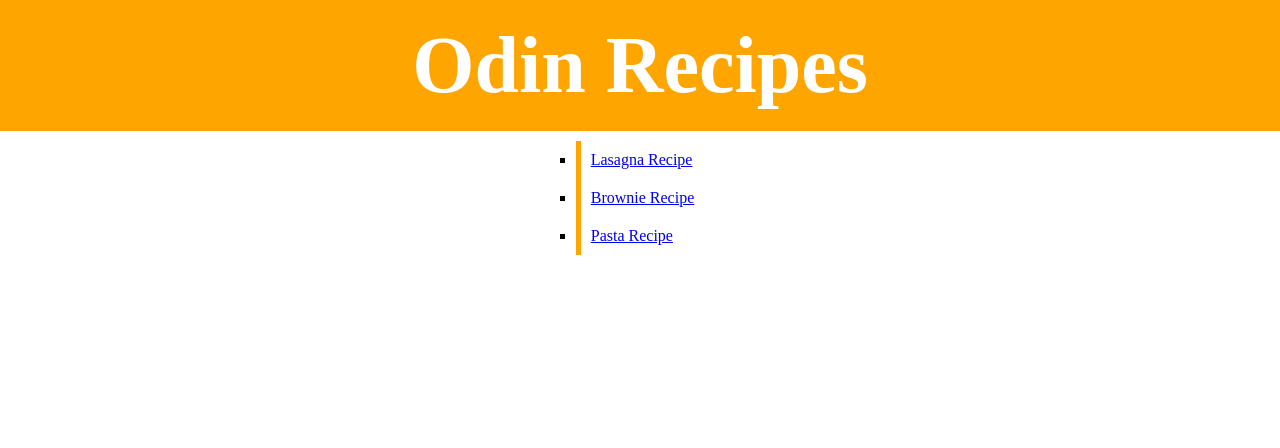
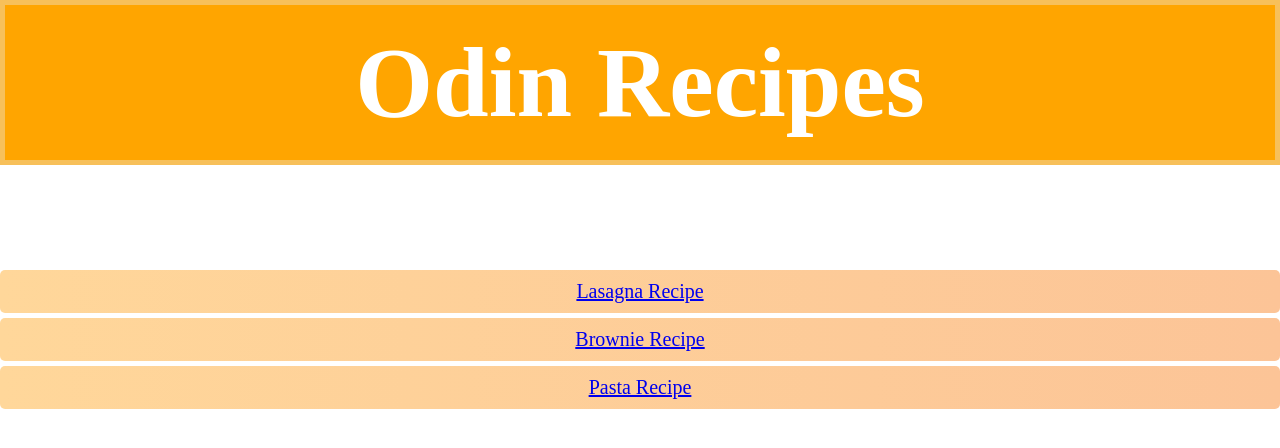
Before and after one commit to josegoms/odin-recipes, a plain HTML site: page index.html in a window 1280 px wide. Drawn offline with Linux system fonts and the light colour scheme.

Commit message:
Add style to link list

```diff
--- a/styles.css
+++ b/styles.css
@@ -1,6 +1,6 @@
 * {
     padding: 0px;
-    margin: 0px;
+    margin: 0px auto;
     box-sizing: border-box;
 }
 .header {
@@ -8,15 +8,18 @@
     color: white;
     text-align: center;
     padding: 20px;
-    font-size: 40px;
+    font-size: 50px;
+    border: 5px solid rgb(247, 192, 90);
 }
 ul {
-    list-style-type: square;
-    display: grid;
-    justify-content: center;
+    list-style-type: circle;
+    padding-top: 100px;
+}
+li {
+    background: linear-gradient(90deg, #ffd79a, #fcc497);
+    font-size: 20px;
     padding: 10px;
+    margin: 5px 0;
+    text-align: center;
+    border-radius: 5px;
 }
-ul li {
-    border-left: 5px solid orange;
-    padding: 10px;
-}
```
